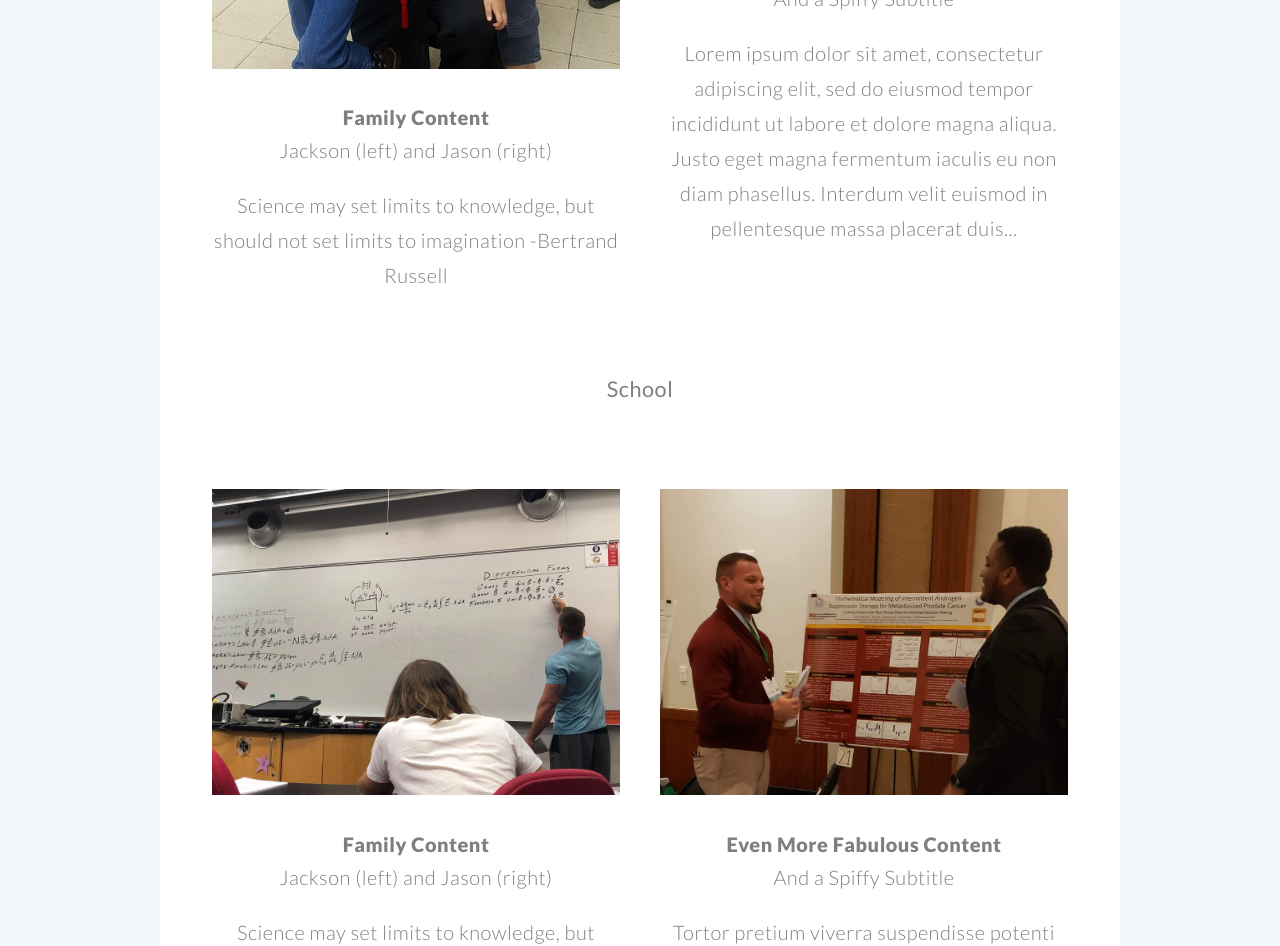
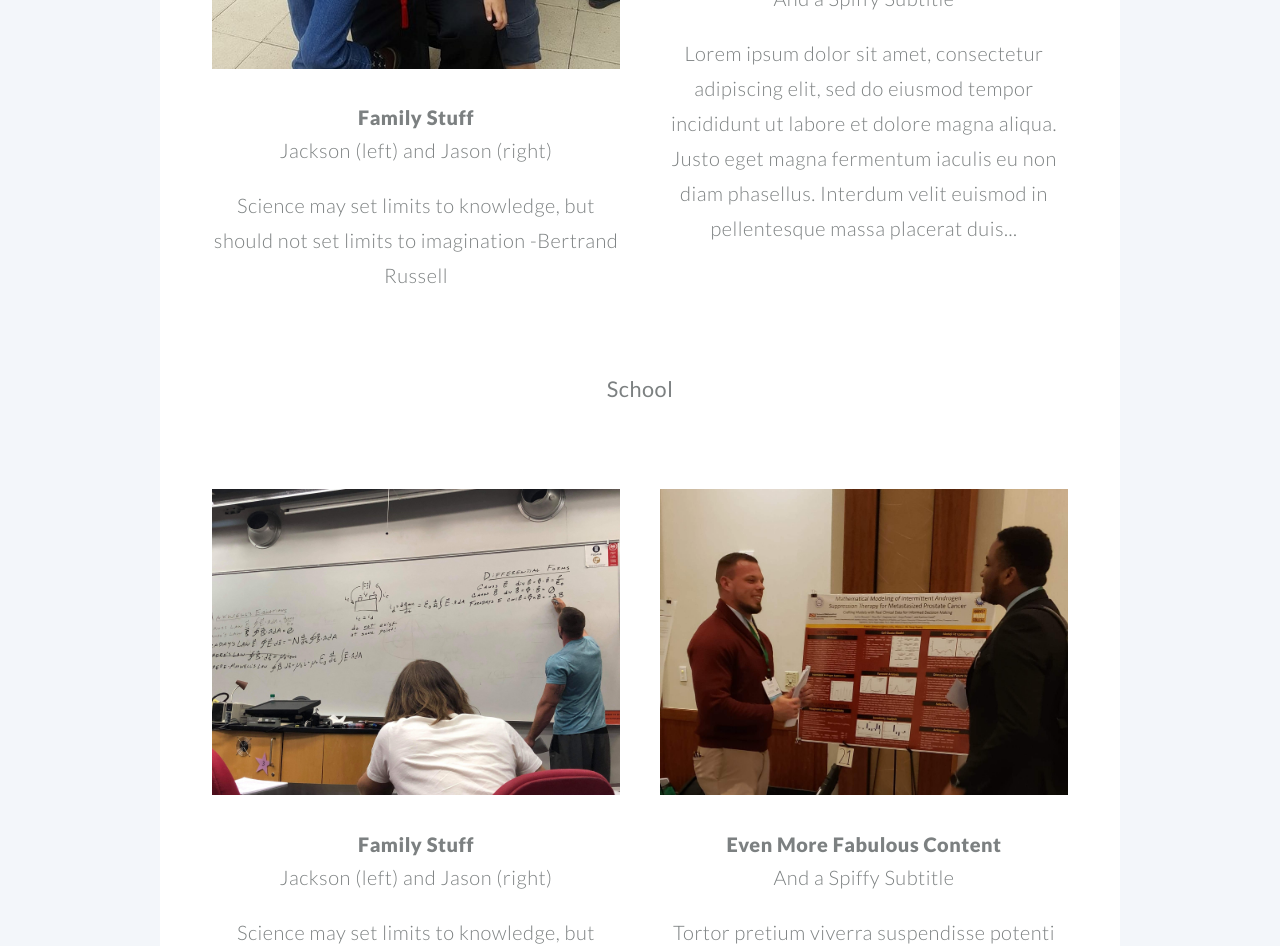
Before and after one commit to jben33/jben33.github.io, a Jekyll site: the page built from index.md, in a window 1280 px wide and 1400 px high, scrolled down 2217 px. Shown: the part 155-1101 px from the top of the window. Built offline with Jekyll 4.4.1, drawn with Linux system fonts in a browser that asks for light colours.

Commit message:
Update example.html

```diff
--- a/_includes/example.html
+++ b/_includes/example.html
@@ -1,3 +1,3 @@
-<h1><a href="#">Family Content</a></h1>
+<h1><a href="#">Family Stuff</a></h1>
 <h2>Jackson (left) and Jason (right)<h2>
 <p>Science may set limits to knowledge, but should not set limits to imagination -Bertrand Russell</p>
```
